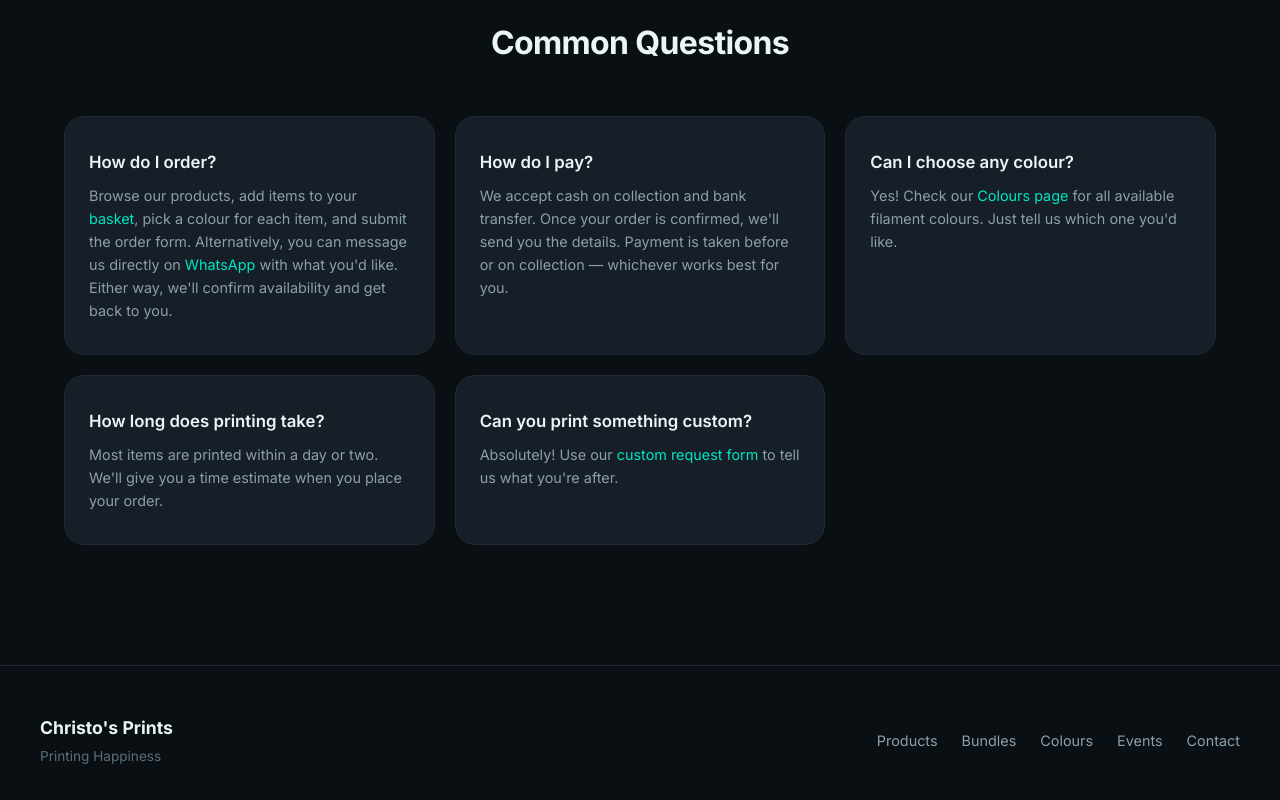
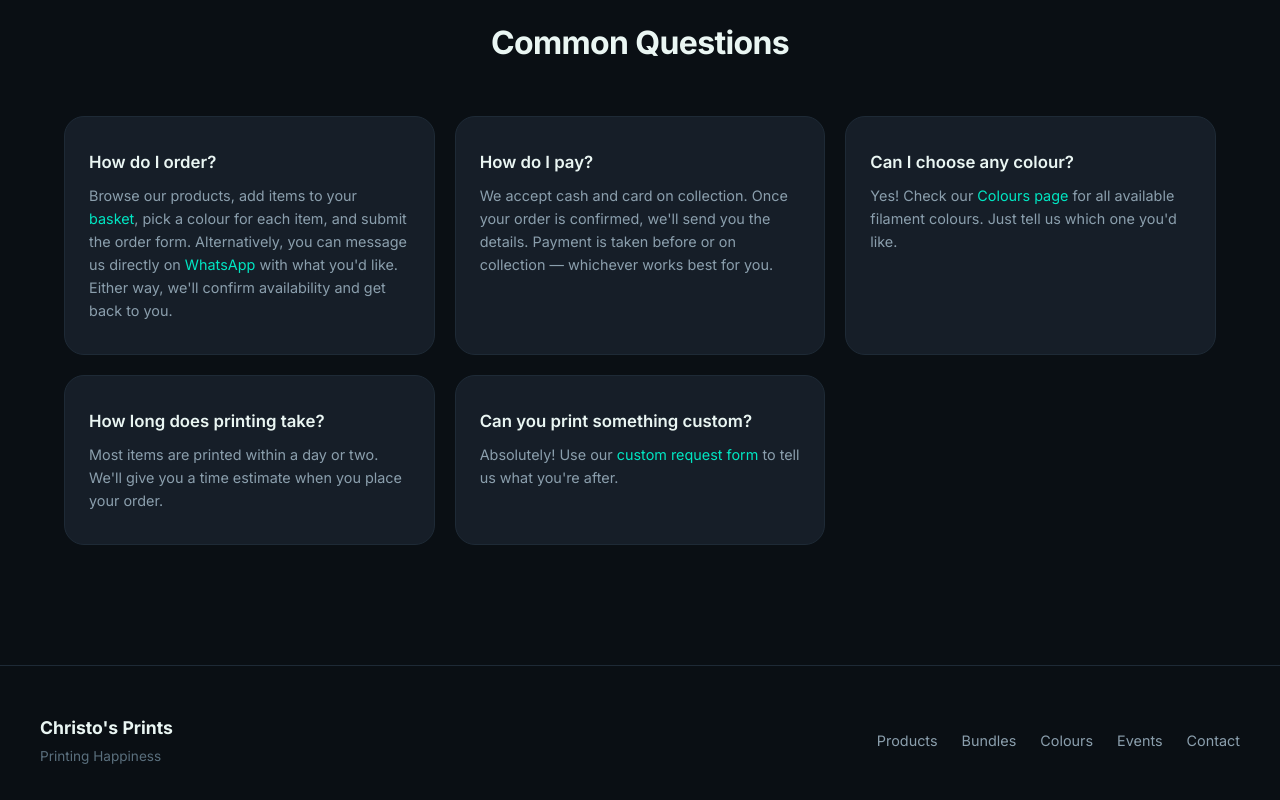
Before and after one commit to christo085/christo-prints, an Eleventy site: page src/contact.njk in a window 1280 px wide. Shown: the part 1220-2020 px from the top of the page. Built offline with nearby package versions, Linux system fonts and the light colour scheme; Eleventy itself is replaced by a stand-in of ours; files that its build step writes are made by us from their sources.

```diff
--- a/src/contact.njk
+++ b/src/contact.njk
@@ -76,7 +76,7 @@
     </div>
     <div class="feature-card" style="text-align: left;">
       <h3>How do I pay?</h3>
-      <p>We accept cash on collection and bank transfer. Once your order is confirmed, we'll send you the details. Payment is taken before or on collection — whichever works best for you.</p>
+      <p>We accept cash and card on collection. Once your order is confirmed, we'll send you the details. Payment is taken before or on collection — whichever works best for you.</p>
     </div>
     <div class="feature-card" style="text-align: left;">
       <h3>Can I choose any colour?</h3>
```
Also changed, not shown: .eleventy.js, src/images/spiral-pumpkin.jpg (added).
